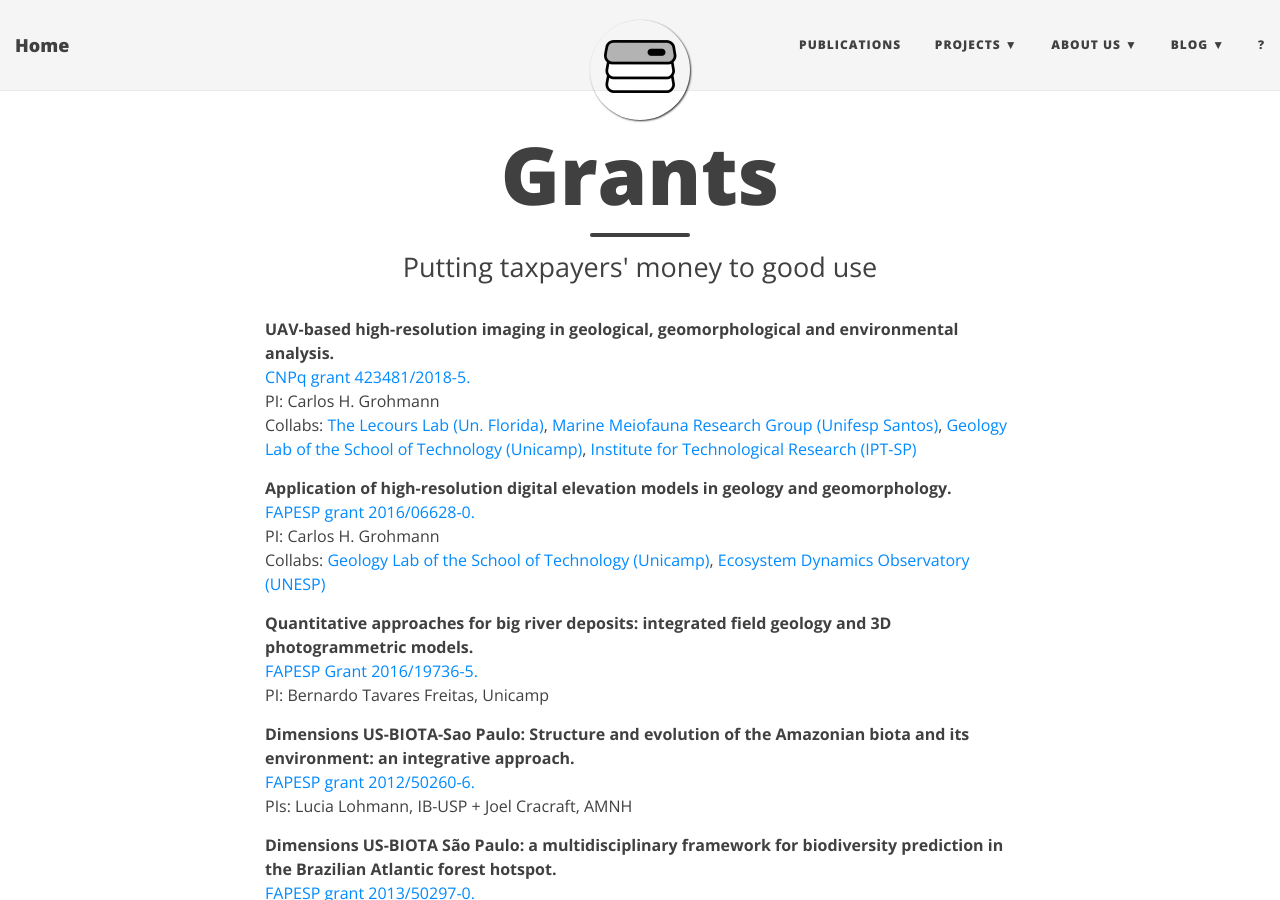
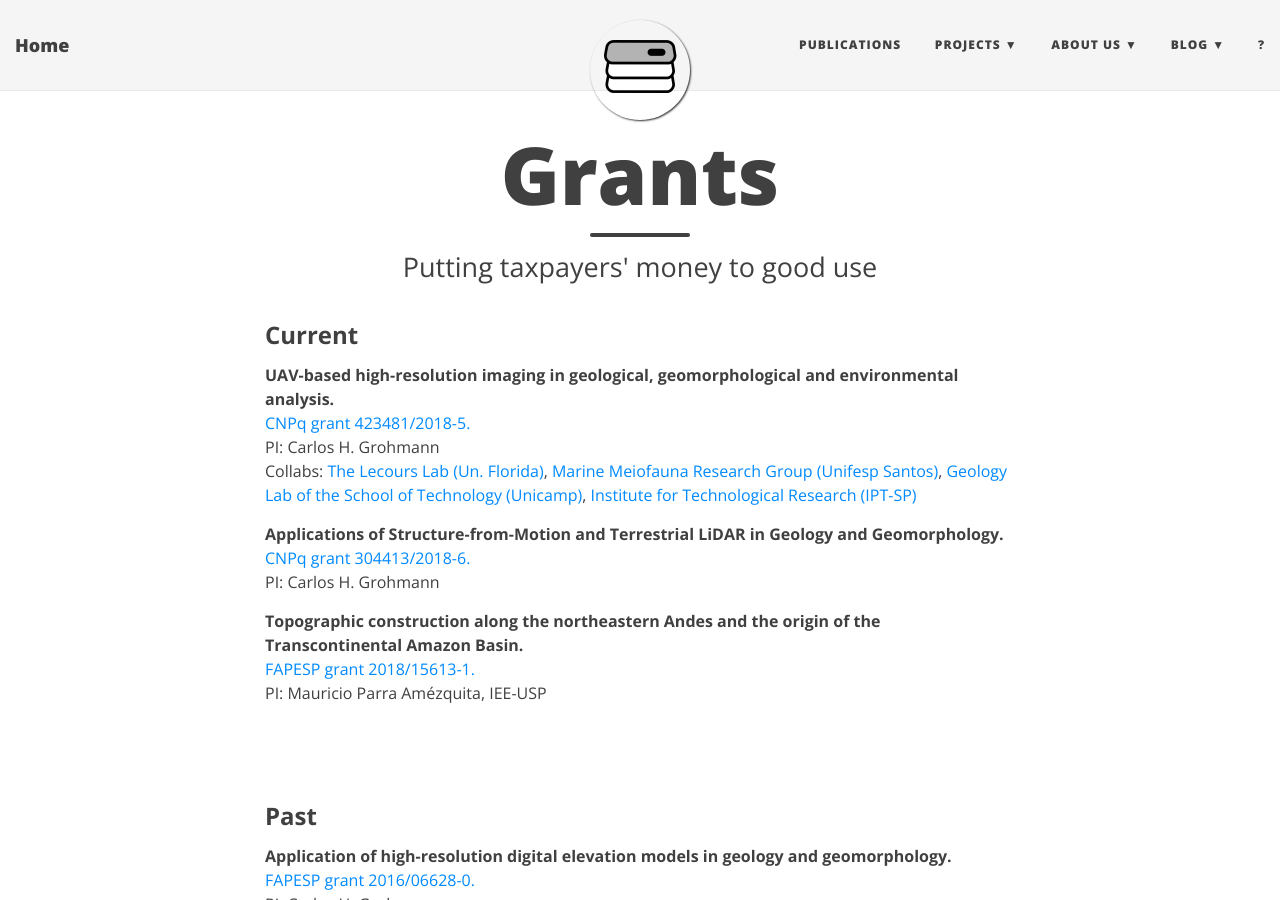
Before and after one commit to SPAMLab/SPAMLab.github.io, a Jekyll site: the page built from grants.md, in a window 1280 px wide and 900 px high. Built offline with Jekyll 4.4.1, drawn with Linux system fonts in a browser that asks for light colours; nearby versions of some CDN libraries.

Commit message:
Update grants.md

```diff
--- a/grants.md
+++ b/grants.md
@@ -3,11 +3,28 @@ layout: page
 title: Grants
 subtitle: Putting taxpayers' money to good use
 ---
+### **Current**
+
 <a name="cnpq_uav"></a>**UAV-based high-resolution imaging in geological, geomorphological and environmental analysis.**
 [CNPq grant 423481/2018-5.](http://www.cnpq.br)
 PI: Carlos H. Grohmann
 Collabs: [The Lecours Lab (Un. Florida)](https://www.thelecourslab.org),
 [Marine Meiofauna Research Group (Unifesp Santos)](http://fonsecagfc.wixsite.com/np-meiofauna), [Geology Lab of the School of Technology (Unicamp)](https://wordpress.ft.unicamp.br/bernardotf/l-geo/), [Institute for Technological Research (IPT-SP)](https://www.ipt.br/EN)
+
+<a name="cnpq_pq2019"></a>**Applications of Structure-from-Motion and Terrestrial LiDAR in Geology and Geomorphology.**
+[CNPq grant 304413/2018-6.](http://www.cnpq.br)
+PI: Carlos H. Grohmann
+
+<a name="mauricio_jp2"></a>**Topographic construction along the northeastern Andes and the origin of the Transcontinental Amazon Basin.**
+[FAPESP grant 2018/15613-1.](https://bv.fapesp.br/en/auxilios/103793/topographic-construction-along-the-northeastern-andes-and-the-origin-of-the-transcontinental-amazon/)
+PI: Mauricio Parra Amézquita, IEE-USP
+
+
+&nbsp;
+
+&nbsp;
+
+### **Past**
 
 <a name="fapesp_tls"></a>**Application of high-resolution digital elevation models in geology and geomorphology.**
 [FAPESP grant 2016/06628-0.](http://www.bv.fapesp.br/en/auxilios/96792/application-of-high-resolution-digital-elevation-models-in-geology-and-geomorphology/)
```
